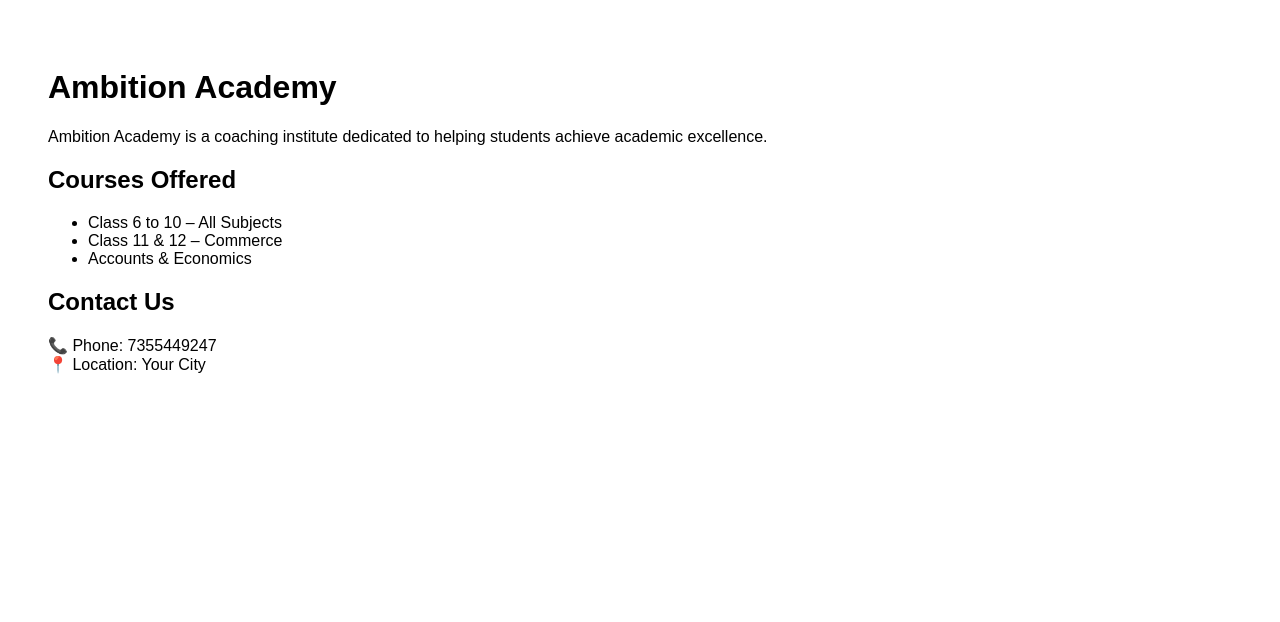
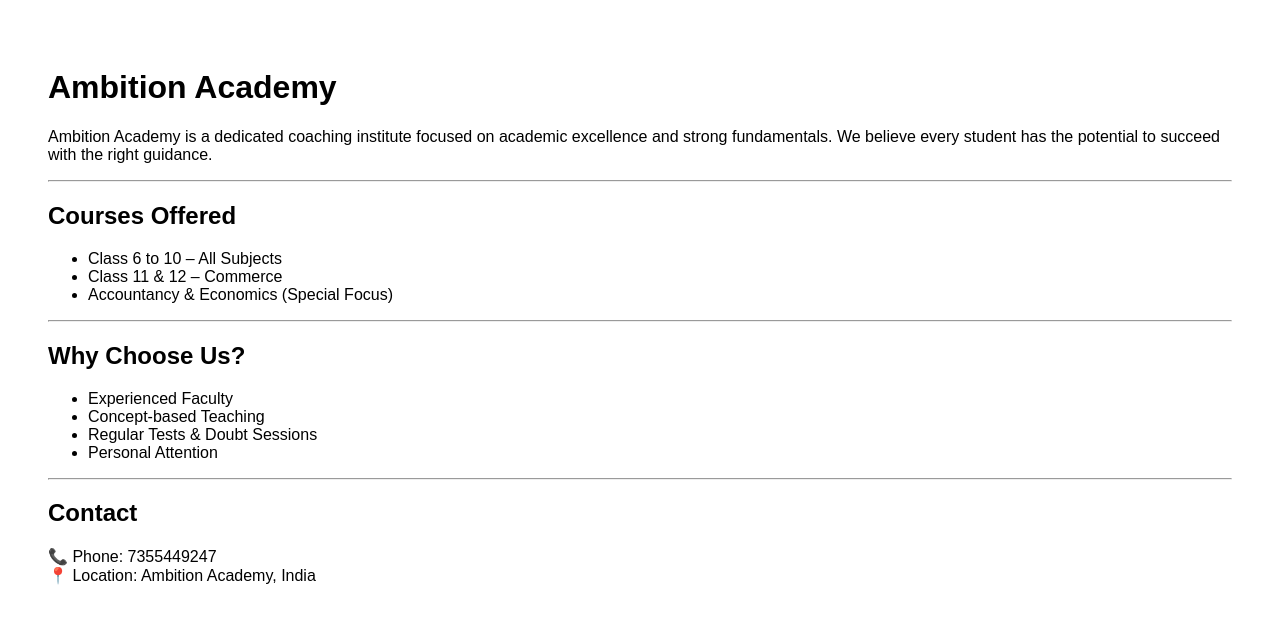
Before and after one commit to Badbloodyt/ambition-academy, a Next.js app: page / in a window 1280 px wide. Shown: the top 622 px of the page. Built offline with nearby package versions, Linux system fonts and the light colour scheme.

Commit message:
Revise Home page content and style
Updated the content and styling of the Home page to enhance clarity and detail.

```diff
--- a/app/page.tsx
+++ b/app/page.tsx
@@ -1,24 +1,39 @@
 export default function Home() {
   return (
-    <main style={{ padding: "40px", fontFamily: "Arial" }}>
+    <main style={{ padding: "40px", fontFamily: "Arial, sans-serif" }}>
       <h1>Ambition Academy</h1>
 
       <p>
-        Ambition Academy is a coaching institute dedicated to helping students
-        achieve academic excellence.
+        Ambition Academy is a dedicated coaching institute focused on academic
+        excellence and strong fundamentals. We believe every student has the
+        potential to succeed with the right guidance.
       </p>
+
+      <hr />
 
       <h2>Courses Offered</h2>
       <ul>
         <li>Class 6 to 10 – All Subjects</li>
         <li>Class 11 & 12 – Commerce</li>
-        <li>Accounts & Economics</li>
+        <li>Accountancy & Economics (Special Focus)</li>
       </ul>
 
-      <h2>Contact Us</h2>
+      <hr />
+
+      <h2>Why Choose Us?</h2>
+      <ul>
+        <li>Experienced Faculty</li>
+        <li>Concept-based Teaching</li>
+        <li>Regular Tests & Doubt Sessions</li>
+        <li>Personal Attention</li>
+      </ul>
+
+      <hr />
+
+      <h2>Contact</h2>
       <p>
         📞 Phone: 7355449247 <br />
-        📍 Location: Your City
+        📍 Location: Ambition Academy, India
       </p>
     </main>
   );
```
